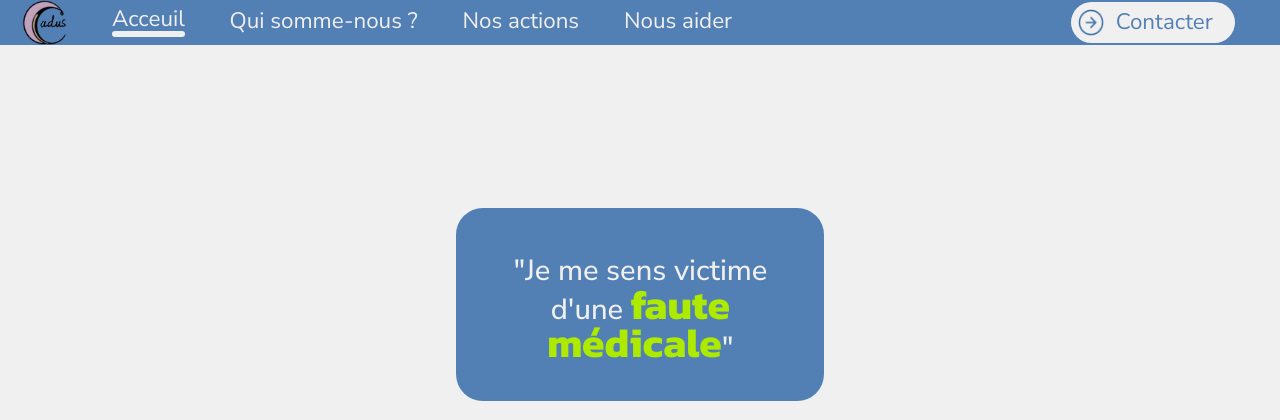
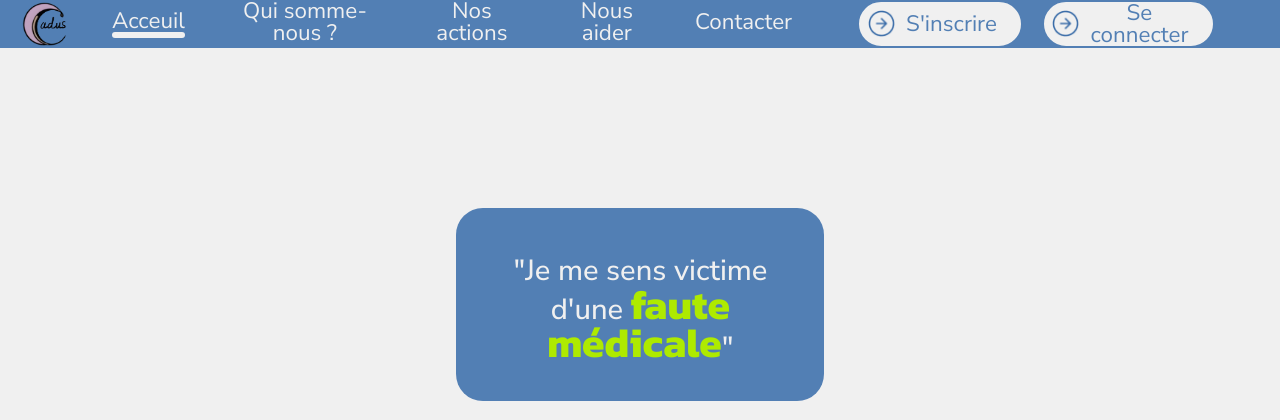
Before and after one commit to Ket-tei/Cadus, a PHP site: page / in a window 1280 px wide; the page is wider, and only the part inside the window is pictured. Shown: the top 420 px of that part. Run offline with PHP 8.4, Linux system fonts and the light colour scheme; some libraries are stand-ins or nearby versions.

Commit message:
Changement Contact - inscrire + connexion

```diff
--- a/css/navbar.css
+++ b/css/navbar.css
@@ -70,7 +70,7 @@ header {
         }
       }
 
-      .contact-button {
+      .login-button {
         li {
           display: flex;
           height: 1.4em;
@@ -79,6 +79,8 @@ header {
           border-radius: 10em;
           text-align: center;
           align-items: center;
+          border: 2px solid var(--primary);
+          margin-right: 1em;
 
           a {
             display: flex;
@@ -97,32 +99,16 @@ header {
             color: var(--secondary);
             font-size: 500;
             transition: all 200ms ease-in-out;
-
-            /* creation du nouveau contact */
-            &::after {
-              content: 'Contacter';
-              display: block;
-              position: absolute;
-              color: #527FB400;
-              transform: scaleX(1) translateY(-100%) translateX(-150%);
-              transition: all 200ms ease-in-out;
-            }
           }
 
           &:hover {
-            /* deplacement de l'icone */
+            p {
+              color: var(--primary);
+            }
+            background-color: var(--secondary);
+            border-color: var(--primary);
             img {
-              transform: translateX(450%);
-            }
-            /* disparition du texte */
-            p {
-              transform: translateX(100%);
-              color: #527FB400;
-              /* affichage et deplacement du nouveau contact */
-              &::after {
-                color: var(--secondary);
-                transform: scaleX(1) translateY(-100%) translateX(-130%);
-              }
+              filter: brightness(0) invert(1);
             }
           }
         }
--- a/index.html
+++ b/index.html
@@ -55,7 +55,6 @@
             <ul class="contact-button-bento">
               <li>
                   <a href="./html/contact.html">
-                      <!-- <img src="./assets/arrow-circle.png" alt="arrow image"> -->
                       <p>Contacter</p>
                   </a>
               </li>
--- a/js/navbar.js
+++ b/js/navbar.js
@@ -10,10 +10,8 @@ function injectDesktopNavbar() {
     const actualPath = window.location.pathname.split('/').pop().split('.')[0];
 
     // Définit l'id de la page actuelle
-    let id1 = "", id2 = "", id3 = "", id4 = "";
+    let id1 = "", id2 = "", id3 = "", id4 = "", id5 = "";
     switch (actualPath) {
-        case "contact":
-            break;
         case "quisommenous":
             id2 = id;
             break;
@@ -22,6 +20,9 @@ function injectDesktopNavbar() {
             break;
         case "aide":
             id4 = id;
+            break;
+        case "contact":
+            id5 = id;
             break;
         default:
             id1 = id;
@@ -45,12 +46,21 @@ function injectDesktopNavbar() {
                 <li ${id4}>
                     <a href="../html/aide.html">Nous aider</a>
                 </li>
+                <li ${id5}>
+                    <a href="../html/contact.html">Contacter</a>
+                </li>
             </ul>
-            <ul class="contact-button">
+            <ul class="login-button">
                 <li>
-                    <a href="../html/contact.html">
+                    <a href="../html/">
                         <img src="../assets/arrow-circle.png" alt="arrow image">
-                        <p>Contacter</p>
+                        <p>S'inscrire</p>
+                    </a>
+                </li>
+                <li>
+                    <a href="../html/">
+                        <img src="../assets/arrow-circle.png" alt="arrow image">
+                        <p>Se connecter</p>
                     </a>
                 </li>
             </ul>
```
Also changed, not shown: style.css (+16 -29 lines).
